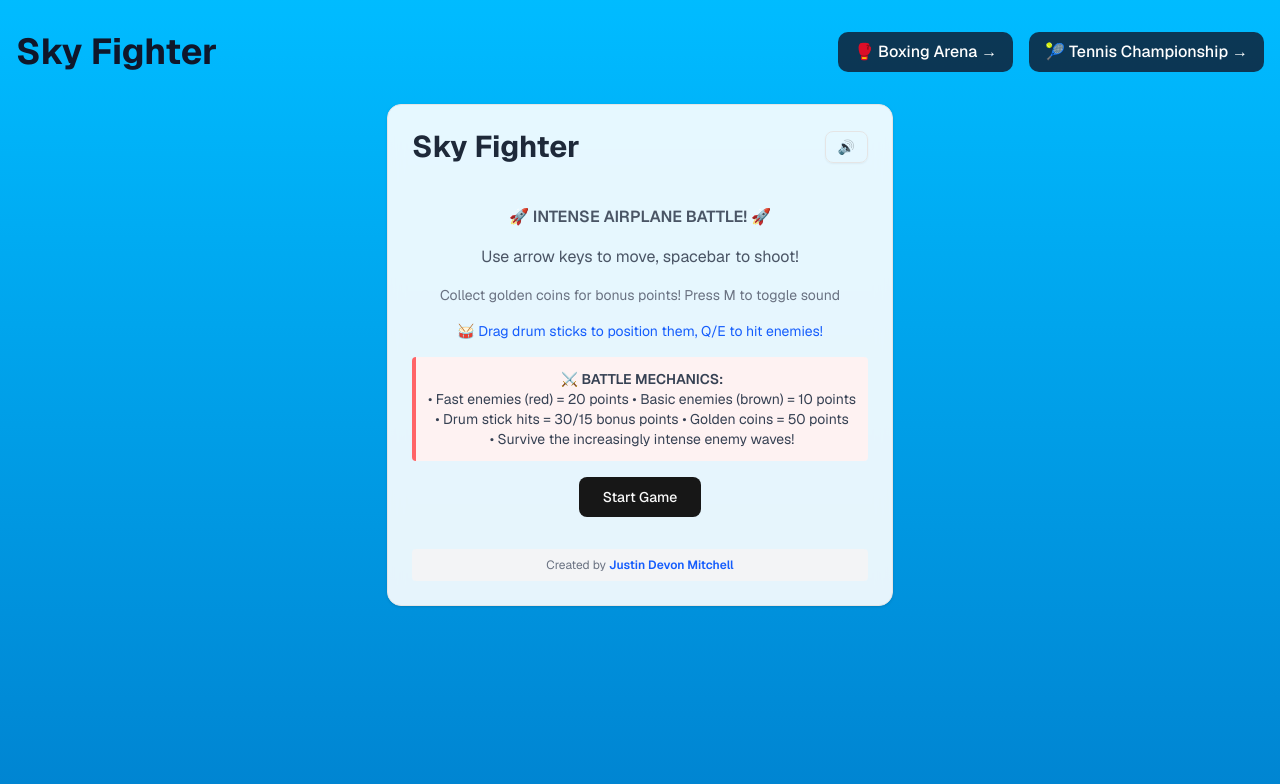
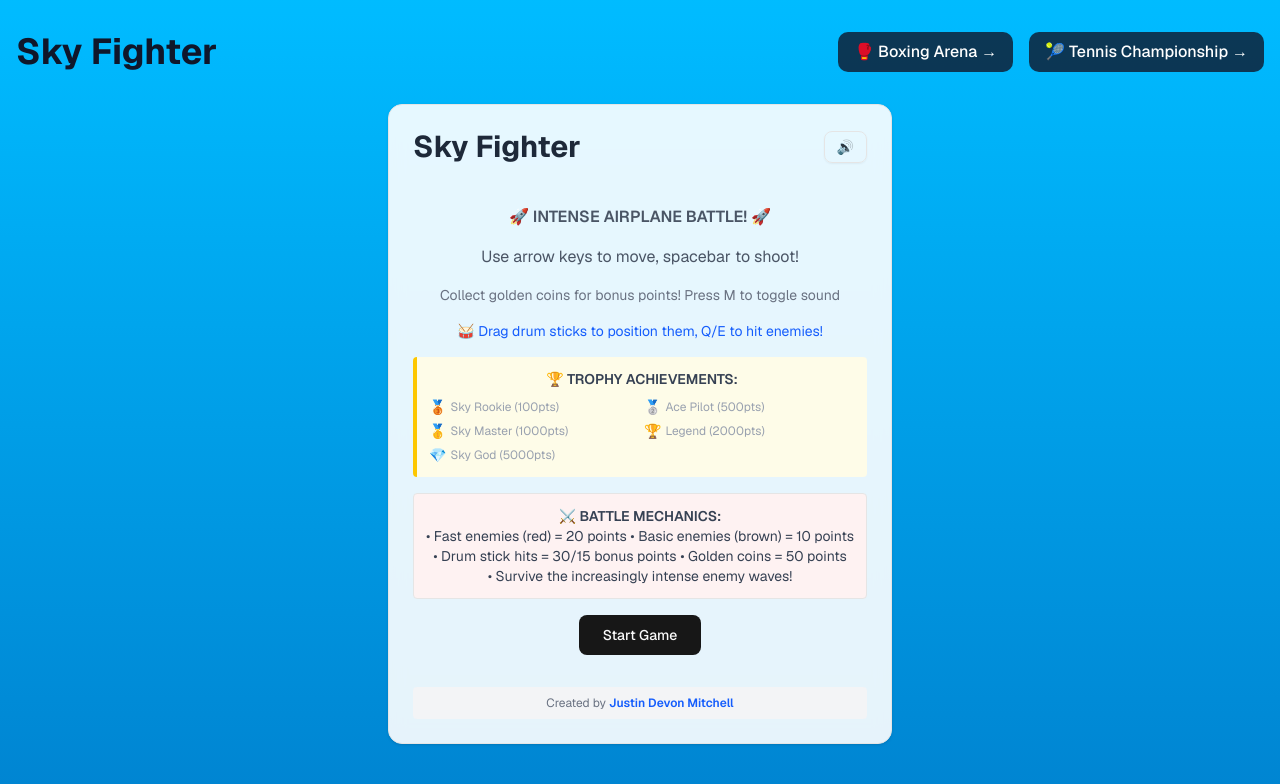
Before and after one commit to Nbachildplay/justin-devon-mitchell-fighting-game, a Next.js app: page / in a window 1280 px wide. Shown: the top 784 px of the page. Built offline with nearby package versions, Linux system fonts and the light colour scheme.

Commit message:
feat: add trophy system for score milestones
Introduce trophy rewards for score achievements and display progress.

#VERCEL_SKIP

Co-authored-by: Justin Devon Mitchell <197851239+Nbachildplay@users.noreply.github.com>

```diff
--- a/components/airplane-game.tsx
+++ b/components/airplane-game.tsx
@@ -35,6 +35,15 @@ interface Explosion {
   x: number
   y: number
   frame: number
+}
+
+interface Trophy {
+  id: string
+  name: string
+  description: string
+  scoreRequired: number
+  earned: boolean
+  icon: string
 }
 
 interface DrumStick {
@@ -305,6 +314,43 @@ export default function AirplaneGame() {
   const [coinsCollected, setCoinsCollected] = useState(0)
   const [highScore, setHighScore] = useState(0)
   const [isMuted, setIsMuted] = useState(false)
+  const [trophies, setTrophies] = useState<Trophy[]>([
+    {
+      id: "bronze",
+      name: "Sky Rookie",
+      description: "Score 100 points",
+      scoreRequired: 100,
+      earned: false,
+      icon: "🥉",
+    },
+    { id: "silver", name: "Ace Pilot", description: "Score 500 points", scoreRequired: 500, earned: false, icon: "🥈" },
+    {
+      id: "gold",
+      name: "Sky Master",
+      description: "Score 1000 points",
+      scoreRequired: 1000,
+      earned: false,
+      icon: "🥇",
+    },
+    {
+      id: "platinum",
+      name: "Legend",
+      description: "Score 2000 points",
+      scoreRequired: 2000,
+      earned: false,
+      icon: "🏆",
+    },
+    {
+      id: "diamond",
+      name: "Sky God",
+      description: "Score 5000 points",
+      scoreRequired: 5000,
+      earned: false,
+      icon: "💎",
+    },
+  ])
+  const [newTrophyEarned, setNewTrophyEarned] = useState<Trophy | null>(null)
+
   const [drumSticks, setDrumSticks] = useState<DrumStick[]>([
     { x: 100, y: 400, rotation: 0, length: 80, isDragging: false },
     { x: 700, y: 400, rotation: 0, length: 80, isDragging: false },
@@ -479,7 +525,9 @@ export default function AirplaneGame() {
           enemies.splice(j, 1)
           explosions.push({ x: enemy.x, y: enemy.y, frame: 0 })
           audioRef.current.playExplosionSound()
-          setScore((prev) => prev + (enemy.type === "fast" ? 20 : 10))
+          const newScore = score + (enemy.type === "fast" ? 20 : 10)
+          setScore(newScore)
+          checkTrophies(newScore)
           break
         }
       }
@@ -498,7 +546,9 @@ export default function AirplaneGame() {
       if (checkCollision(player, coin)) {
         coins.splice(i, 1)
         audioRef.current.playCoinSound()
-        setScore((prev) => prev + coin.value)
+        const newScore = score + coin.value
+        setScore(newScore)
+        checkTrophies(newScore)
         setCoinsCollected((prev) => prev + 1)
       }
     }
@@ -691,19 +741,36 @@ export default function AirplaneGame() {
         if (distance < 30) {
           explosionsRef.current.push({ x: enemy.x, y: enemy.y, frame: 0 })
           audioRef.current.playExplosionSound()
-          setScore((prev) => prev + (enemy.type === "fast" ? 30 : 15))
+          const newScore = score + (enemy.type === "fast" ? 30 : 15)
+          setScore(newScore)
+          checkTrophies(newScore)
           return false
         }
         return true
       })
     },
-    [drumSticks],
+    [drumSticks, score],
   )
 
   const toggleMute = () => {
     const muted = audioRef.current.toggleMute()
     setIsMuted(muted)
   }
+
+  const checkTrophies = useCallback((currentScore: number) => {
+    setTrophies((prev) => {
+      const updated = prev.map((trophy) => {
+        if (!trophy.earned && currentScore >= trophy.scoreRequired) {
+          setNewTrophyEarned(trophy)
+          // Clear trophy notification after 3 seconds
+          setTimeout(() => setNewTrophyEarned(null), 3000)
+          return { ...trophy, earned: true }
+        }
+        return trophy
+      })
+      return updated
+    })
+  }, [])
 
   useEffect(() => {
     const handleKeyDown = (e: KeyboardEvent) => {
@@ -757,6 +824,7 @@ export default function AirplaneGame() {
     audioRef.current.resume()
     initGame()
     setGameState("playing")
+    setNewTrophyEarned(null)
 
     if (!isMuted) {
       // To add your song:
@@ -784,7 +852,25 @@ export default function AirplaneGame() {
             <p className="text-gray-600">Use arrow keys to move, spacebar to shoot!</p>
             <p className="text-sm text-gray-500">Collect golden coins for bonus points! Press M to toggle sound</p>
             <p className="text-sm text-blue-600">🥁 Drag drum sticks to position them, Q/E to hit enemies!</p>
-            <div className="text-sm text-gray-700 bg-red-50 p-3 rounded border-l-4 border-red-400">
+
+            <div className="text-sm text-gray-700 bg-yellow-50 p-3 rounded border-l-4 border-yellow-400">
+              <p className="font-semibold">🏆 TROPHY ACHIEVEMENTS:</p>
+              <div className="grid grid-cols-2 gap-1 mt-2">
+                {trophies.map((trophy) => (
+                  <div
+                    key={trophy.id}
+                    className={`flex items-center gap-1 ${trophy.earned ? "text-green-600" : "text-gray-400"}`}
+                  >
+                    <span>{trophy.icon}</span>
+                    <span className="text-xs">
+                      {trophy.name} ({trophy.scoreRequired}pts)
+                    </span>
+                  </div>
+                ))}
+              </div>
+            </div>
+
+            <div className="text-sm text-gray-700 bg-red-50 p-3 rounded border">
               <p className="font-semibold">⚔️ BATTLE MECHANICS:</p>
               <p>• Fast enemies (red) = 20 points • Basic enemies (brown) = 10 points</p>
               <p>• Drum stick hits = 30/15 bonus points • Golden coins = 50 points</p>
@@ -805,6 +891,23 @@ export default function AirplaneGame() {
             <h2 className="text-2xl font-bold text-red-600">Game Over!</h2>
             <p className="text-gray-600">Final Score: {score}</p>
             <p className="text-gray-600">Coins Collected: {coinsCollected}</p>
+
+            <div className="bg-yellow-50 p-3 rounded border">
+              <p className="font-semibold text-yellow-700">🏆 Trophies Earned:</p>
+              <div className="flex justify-center gap-2 mt-2">
+                {trophies
+                  .filter((t) => t.earned)
+                  .map((trophy) => (
+                    <span key={trophy.id} className="text-2xl" title={trophy.name}>
+                      {trophy.icon}
+                    </span>
+                  ))}
+                {trophies.filter((t) => t.earned).length === 0 && (
+                  <span className="text-gray-500 text-sm">No trophies earned yet</span>
+                )}
+              </div>
+            </div>
+
             {score === highScore && score > 0 && <p className="text-green-600 font-semibold">New High Score! 🎉</p>}
             <Button onClick={startGame} size="lg">
               Play Again
@@ -815,6 +918,17 @@ export default function AirplaneGame() {
           </div>
         )}
       </Card>
+
+      {newTrophyEarned && (
+        <div className="fixed top-4 right-4 bg-yellow-400 text-black p-4 rounded-lg shadow-lg border-2 border-yellow-600 animate-bounce z-50">
+          <div className="text-center">
+            <div className="text-3xl mb-2">{newTrophyEarned.icon}</div>
+            <div className="font-bold">Trophy Earned!</div>
+            <div className="text-sm">{newTrophyEarned.name}</div>
+            <div className="text-xs text-gray-700">{newTrophyEarned.description}</div>
+          </div>
+        </div>
+      )}
 
       <div className="relative">
         <canvas
@@ -848,6 +962,13 @@ export default function AirplaneGame() {
       {gameState === "playing" && (
         <div className="text-white text-center">
           <p className="text-sm">Arrow keys: Move | Spacebar: Shoot | M: Toggle Sound | Q/E: Drum Hits</p>
+          <div className="flex justify-center gap-4 mt-2 text-sm">
+            <span>Score: {score}</span>
+            <span>Coins: {coinsCollected}</span>
+            <span>
+              Trophies: {trophies.filter((t) => t.earned).length}/{trophies.length}
+            </span>
+          </div>
         </div>
       )}
     </div>
```
